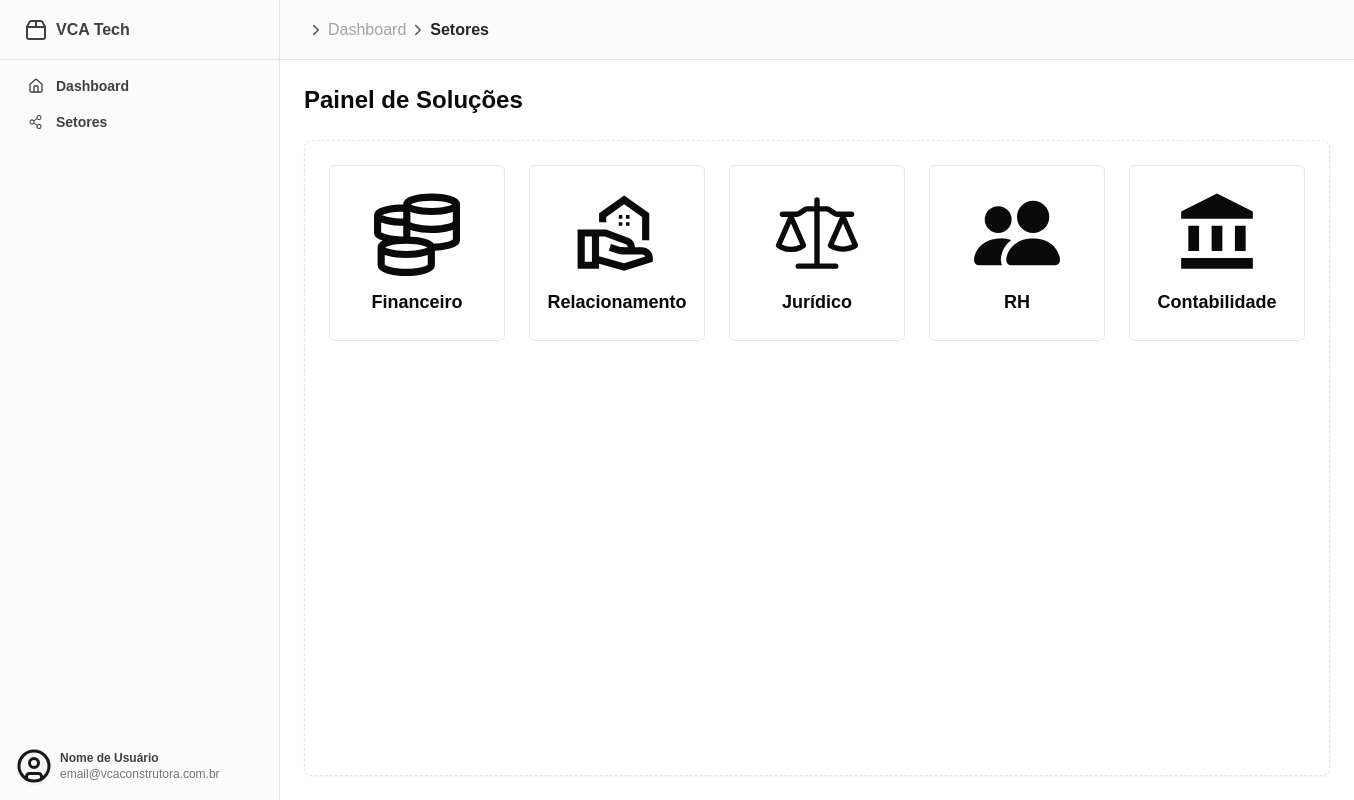
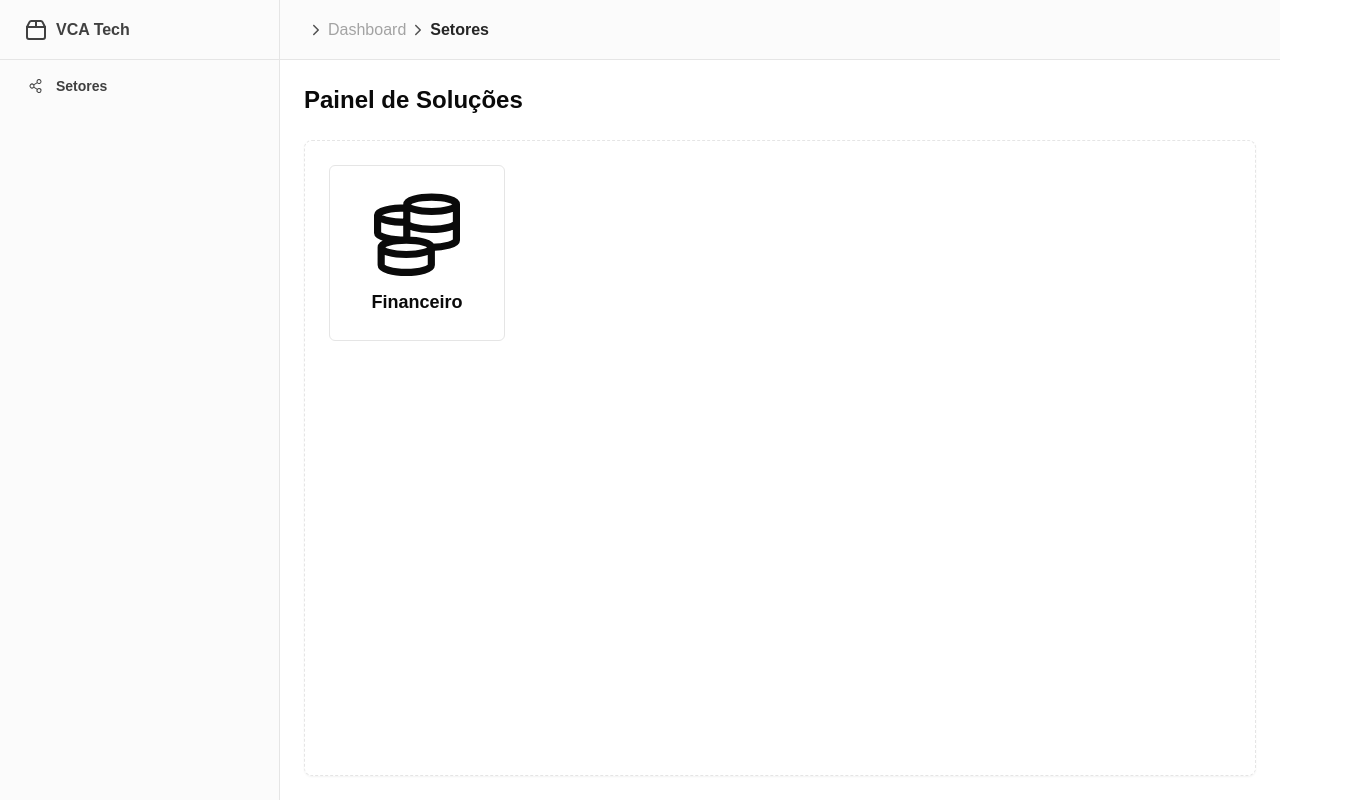
Before and after one commit to ti-vca-construtora/vca-tech, a Next.js app: page /dashboard/setores in a window 1280 px wide. Shown: the whole page, 1354 px wide, since content can reach past the window. Built offline with nearby package versions, Linux system fonts and the light colour scheme.

Commit message:
remove links e componentes que não estão sendo utilizados

```diff
--- a/src/app/dashboard/_components/dashboard.tsx
+++ b/src/app/dashboard/_components/dashboard.tsx
@@ -1,16 +1,16 @@
 import Link from 'next/link'
-import { CircleUser, Home, Menu, Package2 } from 'lucide-react'
+import { Home, Menu, Package2 } from 'lucide-react'
 
 import { Button } from '@/components/ui/button'
 
-import {
-  DropdownMenu,
-  DropdownMenuContent,
-  DropdownMenuItem,
-  DropdownMenuLabel,
-  DropdownMenuSeparator,
-  DropdownMenuTrigger,
-} from '@/components/ui/dropdown-menu'
+// import {
+//   DropdownMenu,
+//   DropdownMenuContent,
+//   DropdownMenuItem,
+//   DropdownMenuLabel,
+//   DropdownMenuSeparator,
+//   DropdownMenuTrigger,
+// } from '@/components/ui/dropdown-menu'
 import { Sheet, SheetContent, SheetTrigger } from '@/components/ui/sheet'
 import { Navigation } from './navigation'
 import { PiShareNetwork } from 'react-icons/pi'
@@ -32,13 +32,13 @@ export function Dashboard({ children }: DashboardProps) {
           </div>
           <div className="flex-1">
             <nav className="grid items-start px-2 text-sm font-medium lg:px-4">
-              <Link
+              {/* <Link
                 href="/dashboard"
                 className="flex items-center gap-3 rounded-lg px-3 py-2 transition-all hover:text-primary font-semibold"
               >
                 <Home className="size-4" />
                 Dashboard
-              </Link>
+              </Link> */}
               <Link
                 href="/dashboard/setores"
                 className="flex items-center gap-3 rounded-lg px-3 py-2 transition-all hover:text-primary font-semibold"
@@ -48,7 +48,7 @@ export function Dashboard({ children }: DashboardProps) {
               </Link>
             </nav>
           </div>
-          <div className="mt-auto p-4">
+          {/* <div className="mt-auto p-4">
             <DropdownMenu>
               <div className="flex items-center gap-2">
                 <DropdownMenuTrigger asChild>
@@ -79,7 +79,7 @@ export function Dashboard({ children }: DashboardProps) {
                 <DropdownMenuItem>Sair</DropdownMenuItem>
               </DropdownMenuContent>
             </DropdownMenu>
-          </div>
+          </div> */}
         </div>
       </div>
       <div className="flex flex-col">
@@ -112,7 +112,7 @@ export function Dashboard({ children }: DashboardProps) {
                   Dashboard
                 </Link>
               </nav>
-              <div className="mt-auto">
+              {/* <div className="mt-auto">
                 <DropdownMenu>
                   <DropdownMenuTrigger asChild>
                     <Button
@@ -133,7 +133,7 @@ export function Dashboard({ children }: DashboardProps) {
                     <DropdownMenuItem>Sair</DropdownMenuItem>
                   </DropdownMenuContent>
                 </DropdownMenu>
-              </div>
+              </div> */}
             </SheetContent>
           </Sheet>
           <div className="w-full h-full flex-1 px-4 lg:px-6 flex items-center justify-center">
--- a/src/app/dashboard/setores/page.tsx
+++ b/src/app/dashboard/setores/page.tsx
@@ -1,9 +1,9 @@
 import Link from 'next/link'
 import { IconType } from 'react-icons/lib'
 import { GrMoney } from 'react-icons/gr'
-import { MdOutlineRealEstateAgent, MdAccountBalance } from 'react-icons/md'
-import { BsPeopleFill } from 'react-icons/bs'
-import { GoLaw } from 'react-icons/go'
+// import { MdOutlineRealEstateAgent, MdAccountBalance } from 'react-icons/md'
+// import { BsPeopleFill } from 'react-icons/bs'
+// import { GoLaw } from 'react-icons/go'
 
 type Setor = {
   title: string
@@ -17,26 +17,26 @@ const setoresData: Setor[] = [
     href: '/dashboard/setores/financeiro',
     Icon: GrMoney,
   },
-  {
-    title: 'Relacionamento',
-    href: '/app/relacionamento',
-    Icon: MdOutlineRealEstateAgent,
-  },
-  {
-    title: 'Jurídico',
-    href: '/app/relacionamento',
-    Icon: GoLaw,
-  },
-  {
-    title: 'RH',
-    href: '/app/relacionamento',
-    Icon: BsPeopleFill,
-  },
-  {
-    title: 'Contabilidade',
-    href: '/app/relacionamento',
-    Icon: MdAccountBalance,
-  },
+  // {
+  //   title: 'Relacionamento',
+  //   href: '/app/relacionamento',
+  //   Icon: MdOutlineRealEstateAgent,
+  // },
+  // {
+  //   title: 'Jurídico',
+  //   href: '/app/relacionamento',
+  //   Icon: GoLaw,
+  // },
+  // {
+  //   title: 'RH',
+  //   href: '/app/relacionamento',
+  //   Icon: BsPeopleFill,
+  // },
+  // {
+  //   title: 'Contabilidade',
+  //   href: '/app/relacionamento',
+  //   Icon: MdAccountBalance,
+  // },
 ]
 
 export default function Setores() {
```
